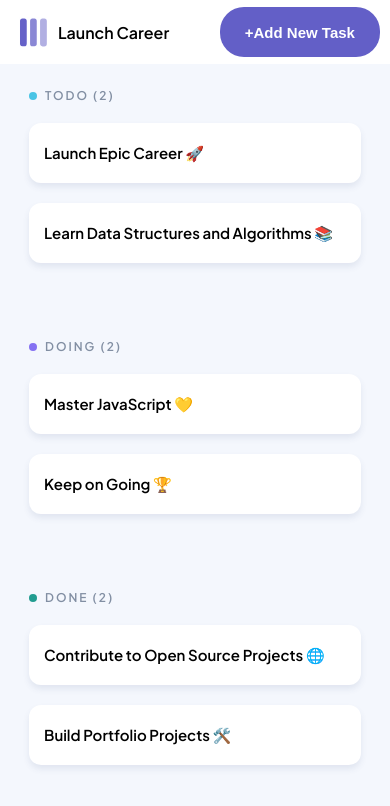
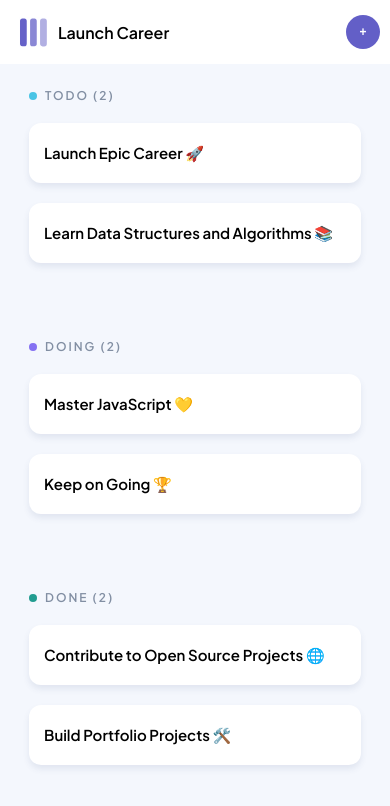
Before and after one commit to iamhereforashorttim3/CLIATU2532_FTO2502_B_Clifford-Atuchukwu_JSL05, a plain HTML site: page index.html in a window 390 px wide. Drawn offline with Linux system fonts and the light colour scheme.

Commit message:
Made the Add New Task button responsive to mobile

```diff
--- a/index.html
+++ b/index.html
@@ -44,9 +44,12 @@
             Launch Career
           </h2>
         </div>
-        <span>
-          <button id="add-btn">+Add New Task</button>
-        </span>
+        <div>
+          <button id="add-btn">
+            <span class="normal-text">+ Add New Task</span>
+            <span class="plus-text">+</span>
+          </button>
+        </div>
       </header>
 
       <div class="container">
--- a/styles.css
+++ b/styles.css
@@ -419,3 +419,23 @@ form select {
 #add-btn:hover {
   filter: brightness(90%);
 }
+
+.plus-text {
+  display: none;
+}
+
+@media screen and (max-width: 576px) {
+  .normal-text {
+    display: none;
+  }
+
+  .plus-text {
+    display: inline;
+  }
+
+  #add-btn {
+    height: 4vh;
+    width: 4vh;
+    font-size: 12px;
+  }
+}
```
